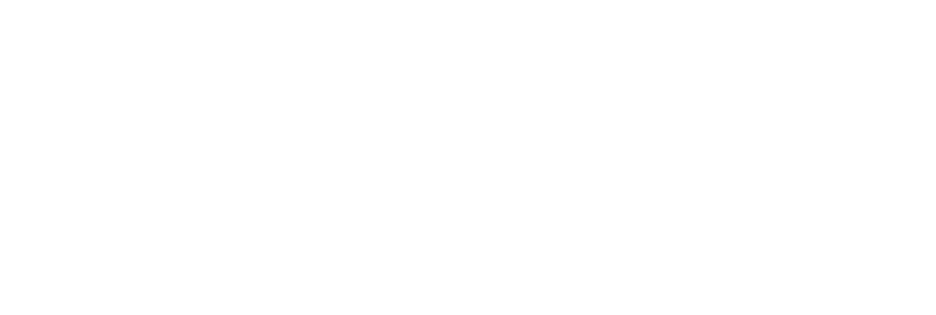
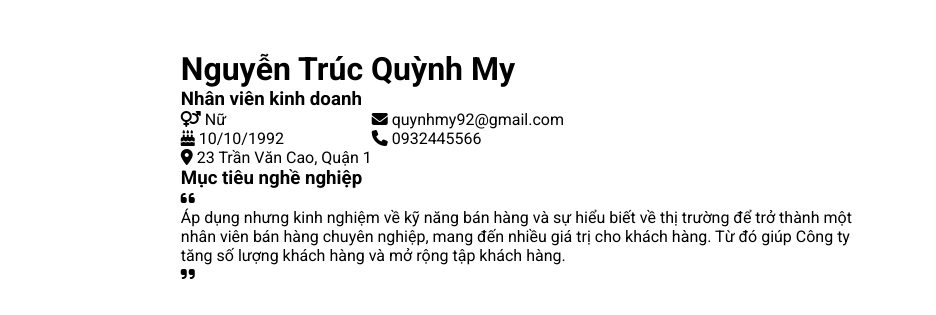
Before and after one commit to buichivi/btvn-1-cnw, a plain HTML site: page index.html in a window 1280 px wide. Shown: the top 315 px of the page, 344-1280 px from the left. Drawn offline with Linux system fonts and the light colour scheme.

Commit message:
Update index.html

```diff
--- a/index.html
+++ b/index.html
@@ -145,7 +145,46 @@
                     </div>
                 </div>
                 <div class="col-6">
-
+                    <div class="candidate">
+                        <h1 class="candidate__name">Nguyễn Trúc Quỳnh My</h1>
+                        <h3 class="candidate__position">Nhân viên kinh doanh</h3>
+                    </div>
+                    <div class="candidate-info">
+                        <div class="row">
+                            <div class="col-5">
+                                <div class="candidate-info__item">
+                                    <i class="fa-solid fa-venus-mars"></i>
+                                    <span>Nữ</span>
+                                </div>
+                                <div class="candidate-info__item">
+                                    <i class="fa-solid fa-cake-candles"></i>
+                                    <span>10/10/1992</span>
+                                </div>
+                                <div class="candidate-info__item">
+                                    <i class="fa-solid fa-location-dot"></i>
+                                    <span>23 Trần Văn Cao, Quận 1</span>
+                                </div>
+                            </div>
+                            <div class="col-5">
+                                <div class="candidate-info__item">
+                                    <i class="fa-solid fa-envelope"></i>
+                                    <span>quynhmy92@gmail.com</span>
+                                </div>
+                                <div class="candidate-info__item">
+                                    <i class="fa-solid fa-phone"></i>
+                                    <span>0932445566</span>
+                                </div>
+                            </div>
+                        </div>
+                    </div>
+                    <div class="career-goals">
+                        <h3 class="career-goals__heading">Mục tiêu nghề nghiệp</h3>
+                        <div class="career-goals__paragraph">
+                            <i class="fa-solid fa-quote-left"></i>
+                            <p>Áp dụng nhưng kinh nghiệm về kỹ năng bán hàng và sự hiểu biết về thị trường để trở thành một nhân viên bán hàng chuyên nghiệp, mang đến nhiều giá trị cho khách hàng. Từ đó giúp Công ty tăng số lượng khách hàng và mở rộng tập khách hàng.</p>
+                            <i class="fa-solid fa-quote-right"></i>
+                        </div>
+                    </div>
                 </div>
             </div>
         </div>
```
